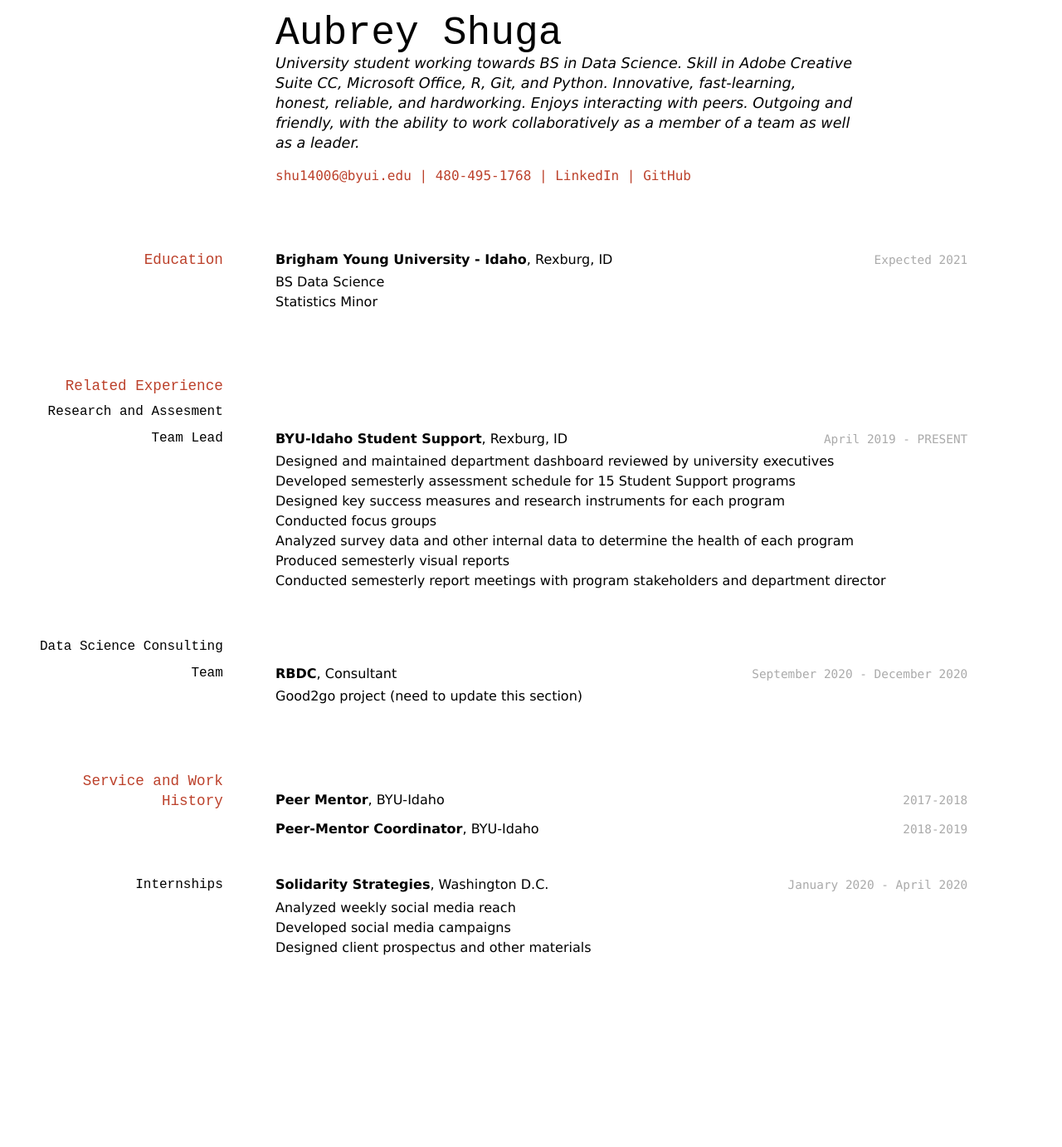
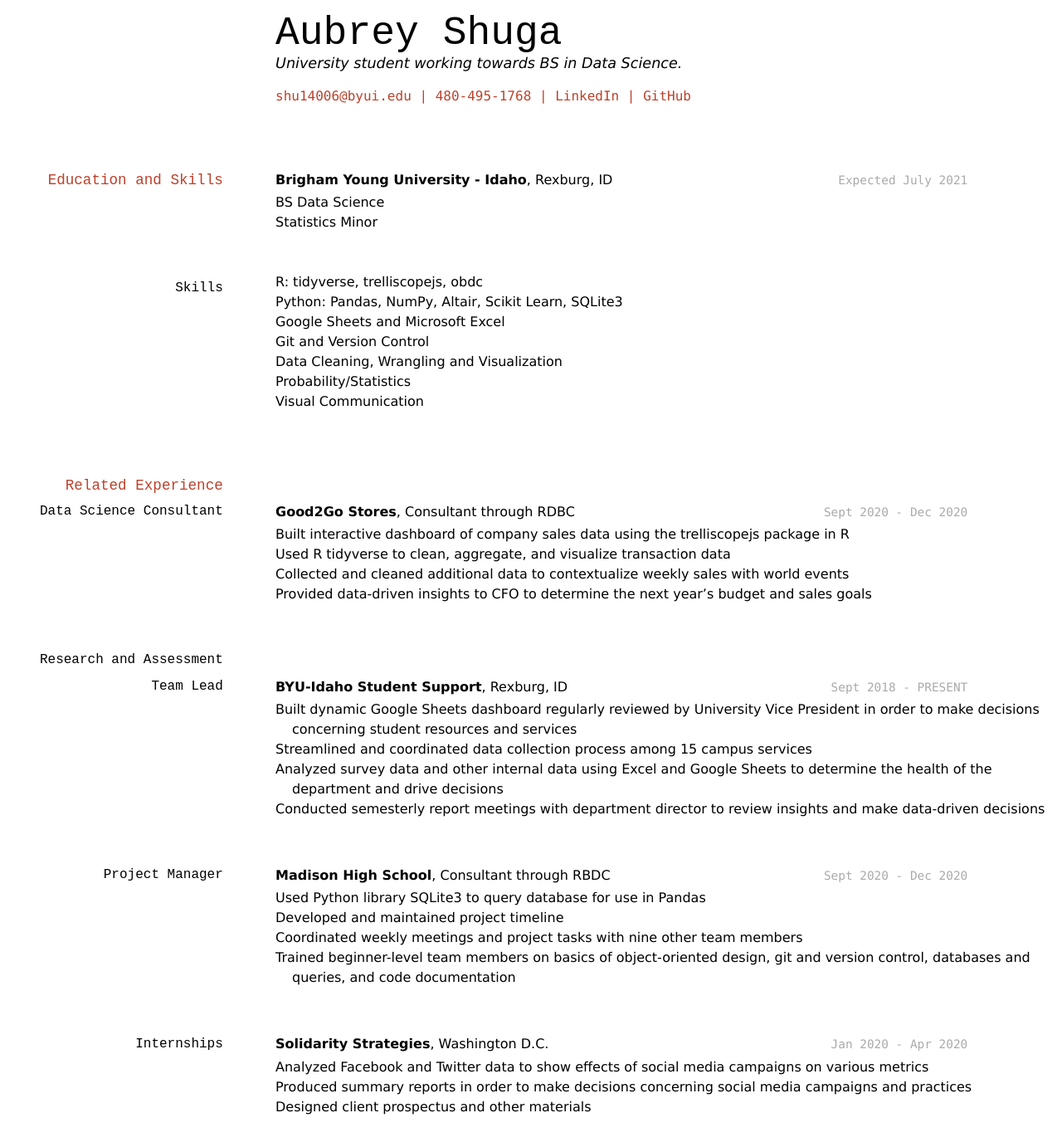
Before and after one commit to byuids-resumes/shuga.aubrey-resume, a Jekyll site: the page built from docs/index.md, in a window 1280 px wide and 1400 px high. Shown: the top 1382 px of the window at 83% size. Built offline with Jekyll 4.4.1, drawn with Linux system fonts in a browser that asks for light colours; some of the changed text lies outside the part shown.

Commit message:
final edits

```diff
--- a/docs/index.md
+++ b/docs/index.md
@@ -3,7 +3,7 @@ layout: cv
 title: Aubrey Shuga's Resume
 ---
 # Aubrey Shuga
-University student working towards BS in Data Science.  Skill in Adobe Creative Suite CC, Microsoft Office, R, Git, and Python.  Innovative, fast-learning, honest, reliable, and hardworking.  Enjoys interacting with peers. Outgoing and friendly, with the ability to work collaboratively as a member of a team as well as a leader.
+University student working towards BS in Data Science.
 
 <div id="webaddress">
 <a href="shu14006@byui.edu">shu14006@byui.edu</a>
@@ -14,56 +14,78 @@ University student working towards BS in Data Science.  Skill in Adobe Creative
 
 <!-- https://www.monique.tech/the-art-of-markdown -->
 
-## Education
 
-`Expected 2021`
+
+## Education and Skills
+
+`Expected July 2021`
 __Brigham Young University - Idaho__, Rexburg, ID
 
 - BS Data Science
 - Statistics Minor
 
+### Skills
+
+- R: tidyverse, trelliscopejs, obdc
+- Python: Pandas, NumPy, Altair, Scikit Learn, SQLite3
+- Google Sheets and Microsoft Excel
+- Git and Version Control
+- Data Cleaning, Wrangling and Visualization
+- Probability/Statistics
+- Visual Communication
+
 
 ## Related Experience
 
-### Research and Assesment Team Lead
 
-`April 2019 - PRESENT`
+
+### Data Science Consultant
+
+`Sept 2020 - Dec 2020`
+__Good2Go Stores__, Consultant through RDBC
+
+- Built interactive dashboard of company sales data using the trelliscopejs package in R
+- Used R tidyverse to clean, aggregate, and visualize transaction data
+- Collected and cleaned additional data to contextualize weekly sales with world events
+- Provided data-driven insights to CFO to determine the next year's budget and sales goals
+
+### Research and Assessment Team Lead
+
+`Sept 2018 - PRESENT`
 __BYU-Idaho Student Support__, Rexburg, ID
 
-- Designed and maintained department dashboard reviewed by university executives
-- Developed semesterly assessment schedule for 15 Student Support programs
-- Designed key success measures and research instruments for each program
-- Conducted focus groups
-- Analyzed survey data and other internal data to determine the health of each program
-- Produced semesterly visual reports
-- Conducted semesterly report meetings with program stakeholders and department director
+- Built dynamic Google Sheets dashboard regularly reviewed by University Vice President in order to make decisions concerning student resources and services
+- Streamlined and coordinated data collection process among 15 campus services
+- Analyzed survey data and other internal data using Excel and Google Sheets to determine the health of the department and drive decisions
+- Conducted semesterly report meetings with department director to review insights and make data-driven decisions
 
 
-### Data Science Consulting Team
+### Project Manager
 
-`September 2020 - December 2020`
-__RBDC__, Consultant
+`Sept 2020 - Dec 2020`
+__Madison High School__, Consultant through RBDC
 
-- Good2go project (need to update this section)
+- Used Python library SQLite3 to query database for use in Pandas
+- Developed and maintained project timeline
+- Coordinated weekly meetings and project tasks with nine other team members
+- Trained beginner-level team members on basics of object-oriented design, git and version control, databases and queries, and code documentation
+
+### Internships
+
+`Jan 2020 - Apr 2020`
+__Solidarity Strategies__, Washington D.C.
+
+- Analyzed Facebook and Twitter data to show effects of social media campaigns on various metrics
+- Produced summary reports in order to make decisions concerning social media campaigns and practices
+- Designed client prospectus and other materials
 
 
 ## Service and Work History
 
-`2017-2018`
-__Peer Mentor__, BYU-Idaho
+`2017-2019`
+__Volunteer Peer Mentor__, BYU-Idaho
 
 
-`2018-2019`
-__Peer-Mentor Coordinator__, BYU-Idaho
-
-### Internships
-
-`January 2020 - April 2020`
-__Solidarity Strategies__, Washington D.C.
-
-- Analyzed weekly social media reach
-- Developed social media campaigns
-- Designed client prospectus and other materials
 
 
 
```
